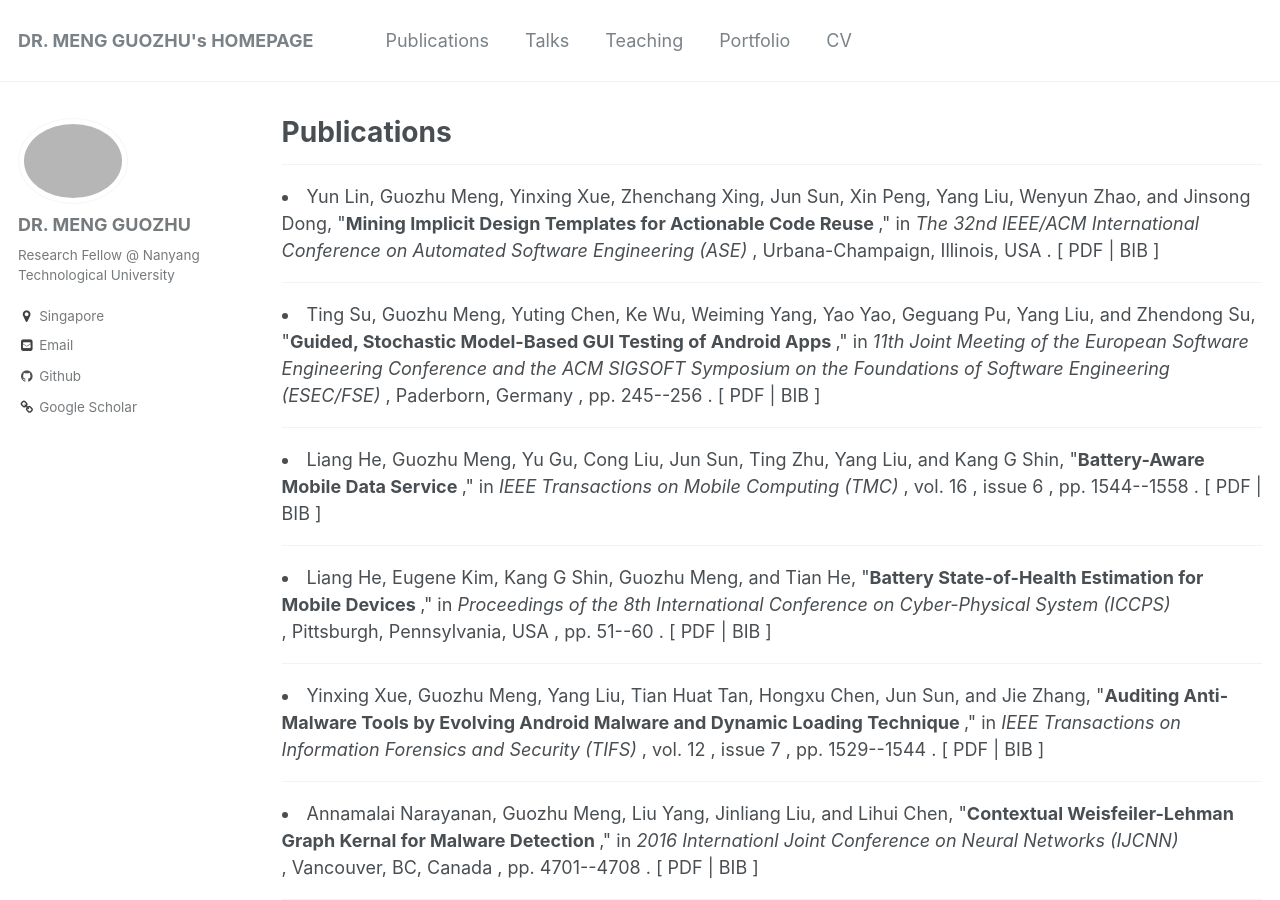
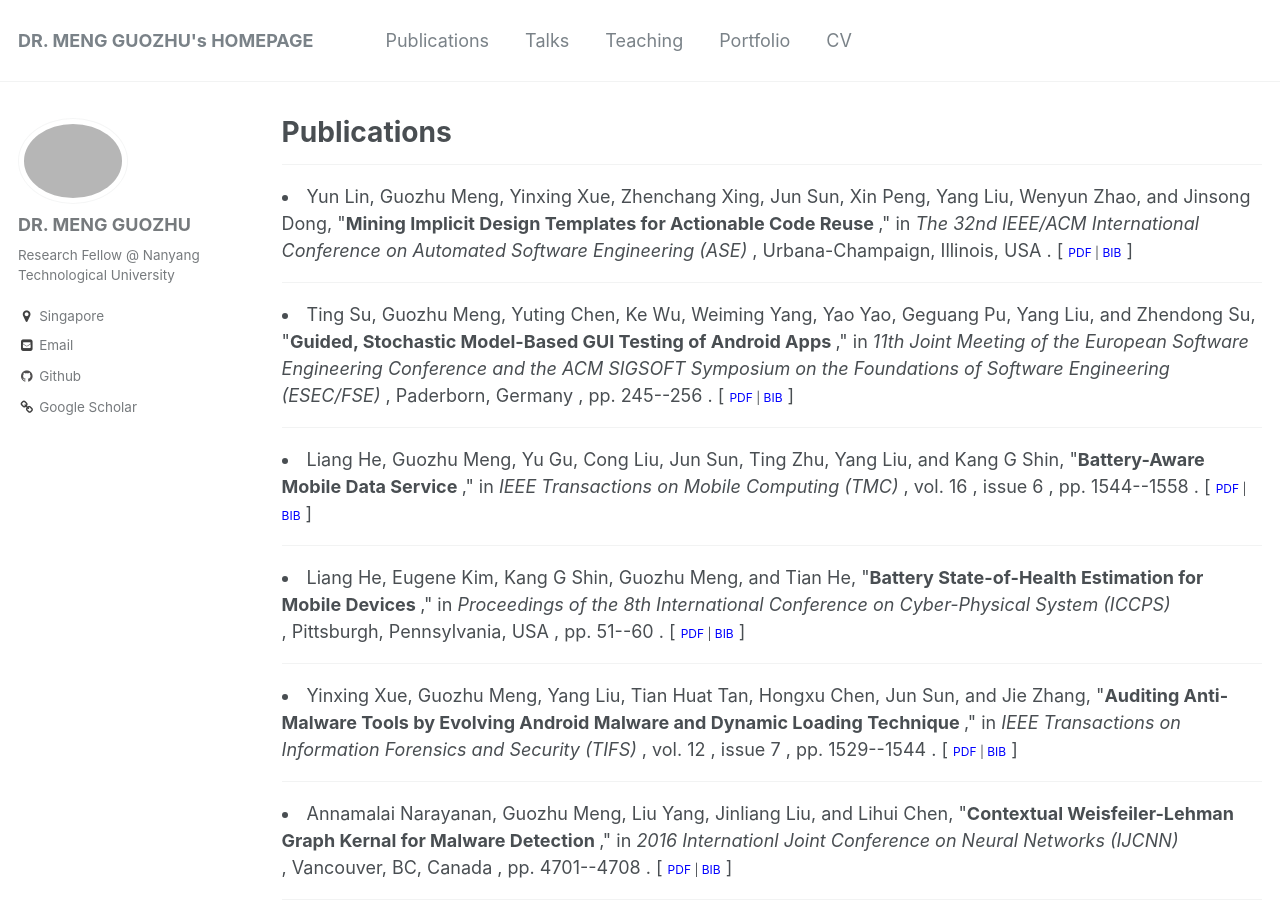
Before and after one commit to impillar/impillar.github.io, a Jekyll site: the page built from _pages/publications.md, in a window 1280 px wide and 900 px high. Built offline with Jekyll 4.4.1, drawn with Linux system fonts in a browser that asks for light colours.

Commit message:
Update archive-publication.html

```diff
--- a/_includes/archive-publication.html
+++ b/_includes/archive-publication.html
@@ -51,11 +51,11 @@
 			,&nbsp;pp. {{ post.page }}
 		{% endif %}
 		{% if post.citation and post.paperurl %}
-			.&nbsp;[ <span font-size="8"><a href="{{ post.paperurl }}">PDF</a> | <a href="{{ post.bib }}">BIB</a></span> ]
+			.&nbsp;[ <span style="font-size:12px"><a href="{{ post.paperurl }}" style="color:blue">PDF</a> | <a href="{{ post.bib }}" style="color:blue">BIB</a></span> ]
 		{% elsif post.citation %}
-			.&nbsp;[ <span font-size="8"><a href="{{ post.bib }}">BIB</a></span> ]
+			.&nbsp;[ <span style="font-size:12px color:blue"><a href="{{ post.bib }}">BIB</a></span> ]
 		{% elsif post.paperurl %}
-			.&nbsp;[ <span font-size="8"><a href="{{ post.paperurl }}">PDF</a></span> ]
+			.&nbsp;[ <span style="font-size:12px color:blue"><a href="{{ post.paperurl }}">PDF</a></span> ]
 		{% endif %}
       </li>
 
```
